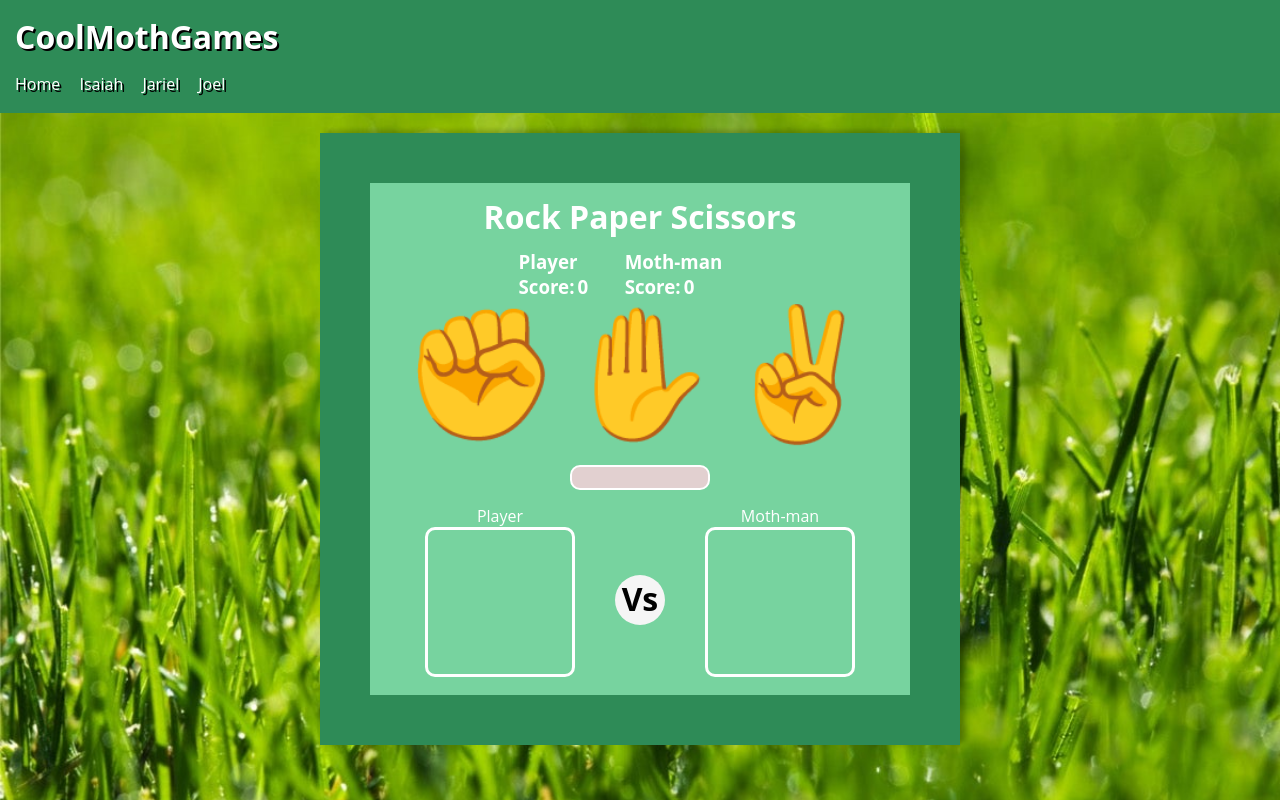
After one commit to Isaiah-Lam/CoolMothGames, a Flask app: page /rps in a window 1280 px wide. The commit adds this page. Run offline with Flask 3, Linux system fonts and the light colour scheme.

Commit message:
Added rps game. Changed it to be more moth themed

```diff
--- a/app.py
+++ b/app.py
@@ -3,6 +3,16 @@ from flask_session import Session
 from flask_sqlalchemy import SQLAlchemy
 from sqlalchemy import create_engine, text
 import werkzeug.security
+
+# Examples on how to get and commit
+
+# content = {"name":request.form["name"], "email":request.form["email"]}
+# user = Users(**content)
+# database.session.add(user)
+# database.session.commit()
+
+# name = request.form["inputname"]
+# con.execute(text(f"insert into users (name) values({name})"), request.form)
 
 
 app = Flask(__name__)
@@ -65,7 +75,9 @@ def index():
     return render_template("index.html")
 
 
-
+@app.route('/rps')
+def rps():
+    return render_template("rps.html")
 
 
 
--- /dev/null
+++ b/static/rps.js
@@ -0,0 +1,90 @@
+var playerMove = ""
+var compMove = ""
+playerScore = 0
+compScore = 0
+
+function compChoice(){
+    var choice = Math.floor(Math.random()*3) + 1;
+    console.log(choice);
+    if (choice === 1) {
+        compMove = "rock"
+        $(".box2").append("✊");
+    }
+    else if (choice === 2) {
+        compMove = "paper"
+        $(".box2").append("✋");
+    }
+    else {
+        compMove = "scissors"
+        $(".box2").append("✌️");
+    }
+    console.log(`Computer move is ${compMove}`);
+}
+
+function checkWinner() {
+    if (playerMove === "rock" && compMove === "rock"){
+        $(".win-or-lose").text("Tie");
+    }
+    else if (playerMove === "rock" && compMove === "scissors") {
+        playerScore += 1
+        $("#p-score").text(`${playerScore}`);
+        $(".win-or-lose").text("Player Wins!");
+    }
+    else if (playerMove === "rock" && compMove === "paper"){
+        compScore += 1
+        $("#c-score").text(`${compScore}`);
+        $(".win-or-lose").text("Moth-man wins");
+    }
+    else if (playerMove === "paper" && compMove === "rock"){
+        playerScore += 1
+        $("#p-score").text(`${playerScore}`);
+        $(".win-or-lose").text("Player Wins!");
+    }
+    else if (playerMove === "paper" && compMove === "paper"){
+        $(".win-or-lose").text("Tie");
+    }
+    else if (playerMove === "paper" && compMove === "scissors"){
+        compScore += 1
+        $("#c-score").text(`${compScore}`);
+        $(".win-or-lose").text("Moth-man wins");
+    }
+    else if (playerMove === "scissors" && compMove === "rock"){
+        compScore += 1
+        $("#c-score").text(`${compScore}`);
+        $(".win-or-lose").text("Moth-man wins");
+    }
+    else if (playerMove === "scissors" && compMove === "paper"){
+        playerScore += 1
+        $("#p-score").text(`${playerScore}`);
+        $(".win-or-lose").text("Player Wins!");
+    }
+    else if (playerMove === "scissors" && compMove === "scissors"){
+        $(".win-or-lose").text("Tie");
+    }
+    $(".playerChoice").removeClass("playerChoice");
+}
+
+function clear() {
+    $(".box1").empty()
+    $(".box2").empty()
+}
+
+$(".emoji-big").click(function(){
+    clear()
+     $(this).addClass("playerChoice");
+     if($("#rock").hasClass("playerChoice")) {
+         playerMove = "rock"
+         $(".box1").append("✊");
+     }
+     else if($("#paper").hasClass("playerChoice")) {
+        playerMove = "paper"
+        $(".box1").append("✋");
+    }
+     else {
+        playerMove = "scissors"
+        $(".box1").append("✌️");
+    }
+     console.log(`Player move is ${playerMove}`)
+     compChoice();
+     checkWinner();
+})
--- /dev/null
+++ b/static/styles/rps.css
@@ -0,0 +1,117 @@
+* {
+    padding: 0;
+    margin: 0;
+    box-sizing: border-box;
+}
+
+.game-con {
+    padding-top: 12px;
+    width: 50vw;
+    border: 50px solid seagreen;
+    box-shadow: 5px -3px 5px rgba(1, 1, 1, .2);
+    margin: 20 auto;
+    background-color: rgb(119, 211, 159);
+
+}
+
+.header {
+    text-align: center;
+}
+
+.score-flex {
+    display: flex;
+    width: 45%;
+    margin: 2% 30% 0 27.5%;
+    justify-content: space-evenly;
+}
+
+span {
+    margin-left: 3px;
+}
+
+body {
+    font-family: "Open Sans";
+    background-image: url("/static/imgs/grass.jpg");
+    background-position: center;
+    background-size: cover;
+    color: white;
+}
+
+
+.emoji-big {
+    text-align: center;
+    font-size: 8rem;
+}
+
+button {
+    border: none;
+    background: none;
+    cursor: pointer;
+    transition: 100ms;
+}
+
+button:hover {
+    transform: scale(1.2);
+}
+
+.win-or-lose {
+    width: 140px;
+    height: 25px;
+    text-align: center;
+    font-weight: bolder;
+    color: black;
+    border: 2px solid white;
+    background-color: rgb(226, 208, 208);
+    border-radius: 10px;
+    margin: 15px auto;
+}
+
+.wrapper {
+    display: flex;
+    justify-content: center;
+}
+
+.box-wrapper {
+    display: flex;
+    justify-content: center;
+    margin-top: 10px;
+}
+
+.box-tool {
+    display: column;
+    text-align: center;
+}
+
+.box1 {
+    border: 3px solid white;
+    border-radius: 10px;
+    width: 150px;
+    height: 150px;
+    font-size: 6rem;
+}
+
+.vs-box {
+    width: 50px;
+    height: 50px;
+    border-radius: 50%;
+    background-color: whitesmoke;
+    margin: 70px 40px;
+}
+
+.vs {
+    color: black;
+    font-weight: bolder;
+    font-size: 2rem;
+    text-align: center;
+    width: 50px;
+    height: 50PX;
+    margin-top: 2px;
+}
+
+.box2 {
+    border: 3px solid white;
+    border-radius: 10px;
+    width: 150px;
+    height: 150px;
+    font-size: 6rem;
+}
--- a/templates/base.html
+++ b/templates/base.html
@@ -22,6 +22,6 @@
 	{% endblock %}
 
 	<script src="https://ajax.googleapis.com/ajax/libs/jquery/3.5.1/jquery.min.js"></script>
-	<script src="static/sotd.js"></script>
+	<script src="static/script.js"></script>
 
 </html>
--- /dev/null
+++ b/templates/rps.html
@@ -0,0 +1,48 @@
+{% extends 'base.html' %}
+{% block body %}
+<head>
+    <link rel="stylesheet" href="static/styles/rps.css">
+</head>
+<body>
+    <div class="game-con">
+        <header>
+            <h1 class="header">Rock Paper Scissors</h1>
+            <div class="score-flex">
+                <h3>Player Score:<span id="p-score">0</span></h3>
+                <h3>Moth-man Score:<span id="c-score">0</span></h3>
+            </div>
+        </header>
+        <div class="wrapper">
+            <button class="emoji-big" id="rock">✊</button>
+            <button class="emoji-big" id="paper">✋</button>
+            <button class="emoji-big" id="scissors">✌️</button>
+        </div>
+
+        <div class="win-or-lose"></div>
+
+        <div class="box-wrapper">
+            <div class="box-tool">
+                <p>Player</p>
+                <div class="box1"></div>
+            </div>
+
+                <div class="vs-box">
+                    <div class="vs">Vs</div>
+                </div>
+
+            <div class="box-tool">
+                <p>Moth-man</p>
+                <div class="box2"></div>
+            </div>
+        </div>
+    </header>
+    <script src="https://ajax.googleapis.com/ajax/libs/jquery/3.5.1/jquery.min.js"></script>
+    <script src="static/rps.js"></script>
+</body>
+
+
+
+
+
+
+{% endblock %}
```
Also changed, not shown: static/imgs/grass.jfif (added), static/imgs/grass.jpg (added).
